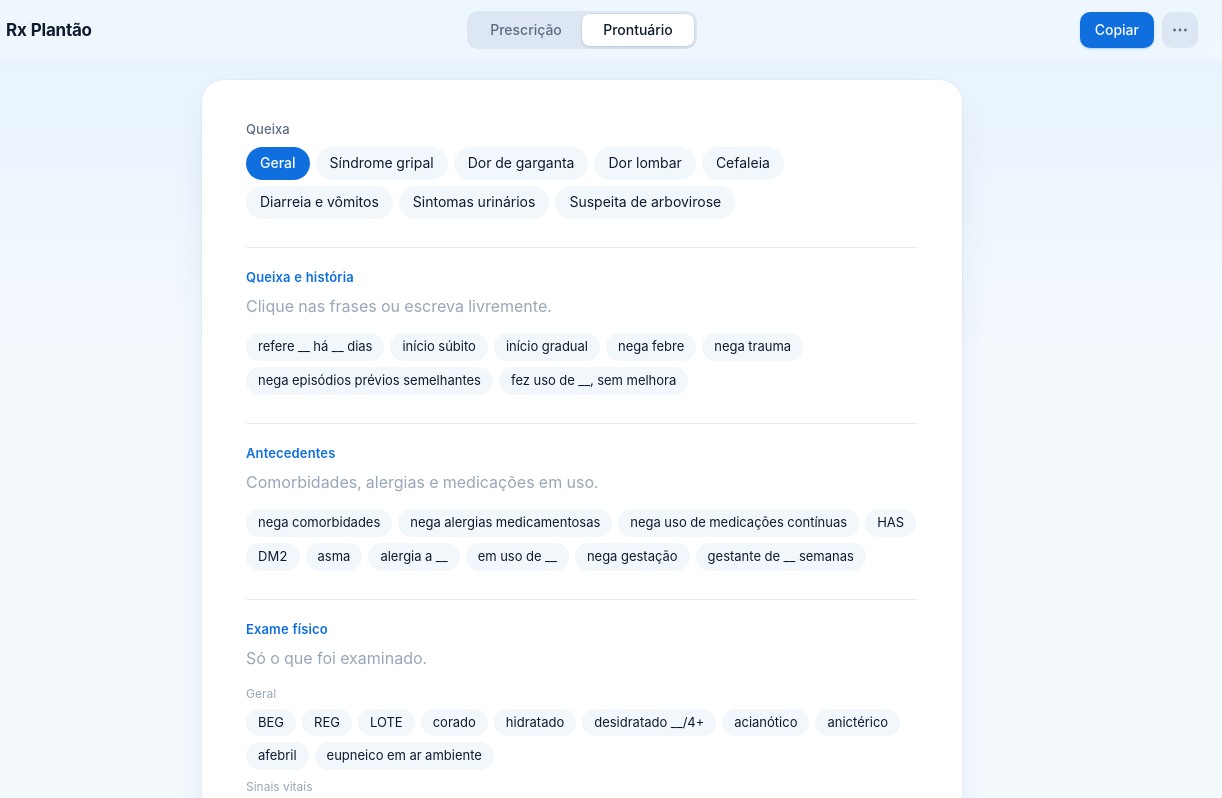
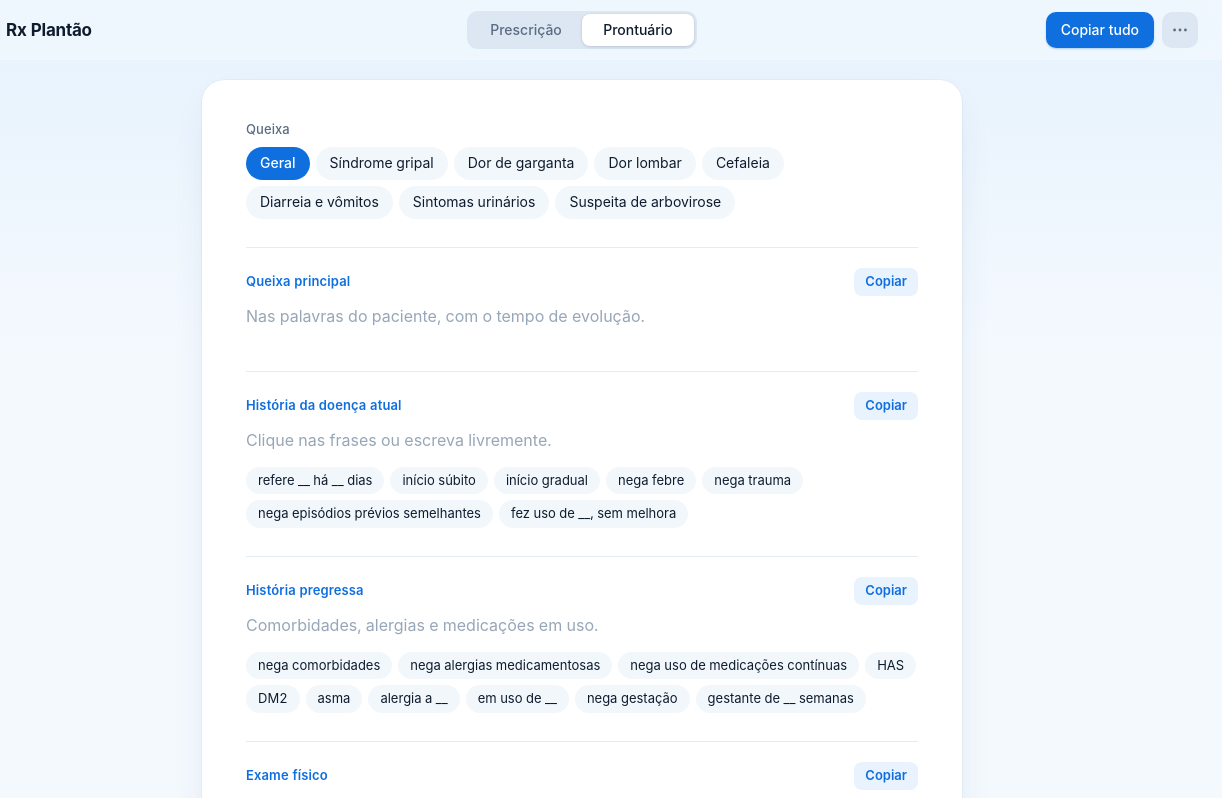
Before and after one commit to gabrielsouzaf77-rgb/pronto, a plain HTML site: page index.html in a window 1280 px wide. Both pictures are taken after a click on the tab "Prontuário". Shown: the top 798 px of the page, 58-1280 px from the left. Drawn offline with Linux system fonts and the light colour scheme.

Commit message:
Prontuário por seção e impressão sem cabeçalho do navegador
Retorno do Fábio (médico) no teste de 14/10:
- Queixa principal, HDA e história pregressa viram seções separadas
- Cada seção tem o próprio "Copiar", para colar no campo certo do sistema da UPA;
  o botão do topo vira "Copiar tudo"
- Margem da página zerada: o navegador deixa de imprimir data, endereço do
  site e numeração na receita

Co-Authored-By: Claude Opus 5.5 <noreply@anthropic.com>

```diff
--- a/assets/app.js
+++ b/assets/app.js
@@ -709,6 +709,7 @@
 
   function gruposDaSecao(id) {
     const queixa = PRONT.queixas.find((q) => q.id === estado.pront.queixa);
+    if (id === 'qp') return queixa.qp.length ? [{ grupo: '', chips: queixa.qp }] : [];
     if (id === 'hda') return [{ grupo: '', chips: queixa.hda }];
     if (id === 'hd') return queixa.hd.length ? [{ grupo: '', chips: queixa.hd }] : [];
     return PRONT.comuns[id] || [];
@@ -734,7 +735,10 @@
         </div>`).join('');
       return `
         <section class="sec" data-sec="${esc(s.id)}">
-          <h3 class="via__nome">${esc(s.titulo)}</h3>
+          <div class="sec__cab">
+            <h3 class="via__nome">${esc(s.titulo)}</h3>
+            <button type="button" class="sec__copiar" data-copiar-sec aria-label="Copiar ${esc(s.titulo)}">Copiar</button>
+          </div>
           <textarea class="sec__texto" rows="1" placeholder="${esc(s.dica)}" aria-label="${esc(s.titulo)}">${esc(valor)}</textarea>
           <div class="chips">${grupos}${s.id === 'cd' ? '<div class="sec__grupo"><button type="button" class="chip chip--acao" data-inserir-rx>+ Inserir prescrição atual</button></div>' : ''}</div>
         </section>`;
@@ -764,6 +768,15 @@
     const sec = ev.target.closest('.sec');
     if (!sec) return;
     const area = $('.sec__texto', sec);
+
+    // Os sistemas das UPAs têm um campo para cada parte: aqui sai só o texto desta seção, sem o rótulo.
+    if (ev.target.closest('[data-copiar-sec]')) {
+      let texto = area.value.trim();
+      const titulo = PRONT.secoes.find((s) => s.id === sec.dataset.sec).titulo;
+      if (!texto) return avisar(`${titulo}: ainda está vazio.`);
+      if (!/[.!?]$/.test(texto)) texto += '.';
+      return copiar(texto, `${titulo} copiado. É só colar no campo do sistema.`);
+    }
 
     if (ev.target.closest('[data-inserir-rx]')) {
       if (!estado.itens.length) return avisar('A receita está vazia. Escreva a prescrição primeiro.');
@@ -969,6 +982,7 @@
     $('#btnSalvarModelo').hidden = !naReceita;
     $('#btnLimpar').hidden = !naReceita;
     $('#btnLimparPront').hidden = naReceita;
+    $('#btnCopiar').textContent = naReceita ? 'Copiar' : 'Copiar tudo';
     // Campos escondidos medem altura zero; ao aparecer, voltam ao tamanho do texto.
     $$(naReceita ? '#tab-prescricao textarea' : '#secoes .sec__texto').forEach(ajustarAltura);
     window.scrollTo({ top: 0 });
--- a/assets/dados-prontuario.js
+++ b/assets/dados-prontuario.js
@@ -12,8 +12,9 @@
 
   window.RX_PRONTUARIO = {
     secoes: [
-      { id: 'hda', titulo: 'Queixa e história', rotulo: 'QP/HDA', dica: 'Clique nas frases ou escreva livremente.' },
-      { id: 'ant', titulo: 'Antecedentes', rotulo: 'Antecedentes', dica: 'Comorbidades, alergias e medicações em uso.' },
+      { id: 'qp', titulo: 'Queixa principal', rotulo: 'QP', dica: 'Nas palavras do paciente, com o tempo de evolução.' },
+      { id: 'hda', titulo: 'História da doença atual', rotulo: 'HDA', dica: 'Clique nas frases ou escreva livremente.' },
+      { id: 'ant', titulo: 'História pregressa', rotulo: 'HPP', dica: 'Comorbidades, alergias e medicações em uso.' },
       { id: 'ef', titulo: 'Exame físico', rotulo: 'Exame físico', dica: 'Só o que foi examinado.' },
       { id: 'hd', titulo: 'Hipótese diagnóstica', rotulo: 'HD', dica: 'Hipótese e CID, se quiser.' },
       { id: 'cd', titulo: 'Conduta', rotulo: 'Conduta', dica: 'O que foi feito e orientado.' },
@@ -86,48 +87,48 @@
     },
 
     queixas: [
-      { id: 'geral', nome: 'Geral', hda: [
+      { id: 'geral', nome: 'Geral', qp: [], hda: [
         k('refere __ há __ dias'), k('início súbito'), k('início gradual'), k('nega febre'), k('nega trauma'),
         k('nega episódios prévios semelhantes'), k('fez uso de __, sem melhora'),
       ], hd: [] },
 
-      { id: 'gripal', nome: 'Síndrome gripal', hda: [
+      { id: 'gripal', nome: 'Síndrome gripal', qp: [k('tosse há __ dias'), k('febre há __ dias'), k('coriza'), k('dor de garganta'), k('dor no corpo')], hda: [
         k('tosse seca há __ dias'), k('tosse produtiva há __ dias'), k('coriza'), k('obstrução nasal'), k('odinofagia'),
         k('febre aferida de __ °C'), k('febre não aferida'), k('mialgia'), k('cefaleia'),
         k('nega dispneia'), k('nega dor torácica'), k('contato com pessoa com sintomas semelhantes'),
       ], hd: [k('síndrome gripal'), k('infecção de vias aéreas superiores')] },
 
-      { id: 'garganta', nome: 'Dor de garganta', hda: [
+      { id: 'garganta', nome: 'Dor de garganta', qp: [k('dor de garganta há __ dias'), k('febre'), k('dor para engolir')], hda: [
         k('odinofagia há __ dias'), k('febre aferida de __ °C'), k('febre não aferida'), k('nega tosse'), k('nega coriza'),
         k('disfagia'), k('nega dispneia'), k('nega trismo'),
       ], hd: [k('faringoamigdalite aguda')] },
 
-      { id: 'lombar', nome: 'Dor lombar', hda: [
+      { id: 'lombar', nome: 'Dor lombar', qp: [k('dor nas costas há __ dias'), k('dor lombar há __ dias')], hda: [
         k('dor lombar há __ dias'), k('início após esforço físico'), k('piora à movimentação'), k('sem irradiação'),
         k('irradiação para membro inferior __'), k('nega trauma'), k('nega febre'),
         k('nega perda de força ou alteração de sensibilidade'), k('nega incontinência urinária ou fecal'),
         k('nega sintomas urinários'),
       ], hd: [k('lombalgia mecânica aguda')] },
 
-      { id: 'cefaleia', nome: 'Cefaleia', hda: [
+      { id: 'cefaleia', nome: 'Cefaleia', qp: [k('dor de cabeça há __'), k('cefaleia há __')], hda: [
         k('cefaleia há __'), k('holocraniana'), k('hemicraniana à __'), k('pulsátil'), k('em aperto'),
         k('intensidade __/10'), k('fotofobia e fonofobia'), k('náuseas'), k('semelhante a episódios prévios'),
         k('nega início súbito'), k('nega febre'), k('nega déficit neurológico'), k('nega trauma'),
       ], hd: [k('cefaleia primária'), k('enxaqueca'), k('cefaleia tensional')] },
 
-      { id: 'gastro', nome: 'Diarreia e vômitos', hda: [
+      { id: 'gastro', nome: 'Diarreia e vômitos', qp: [k('diarreia há __ dias'), k('vômitos há __ dias'), k('dor de barriga')], hda: [
         k('diarreia há __ dias'), k('__ evacuações líquidas ao dia'), k('sem sangue ou muco'), k('vômitos, __ episódios'),
         k('dor abdominal em cólica'), k('febre não aferida'), k('nega febre'), k('aceitando líquidos'),
         k('diurese preservada'), k('contactantes com quadro semelhante'),
       ], hd: [k('gastroenterite aguda')] },
 
-      { id: 'urinario', nome: 'Sintomas urinários', hda: [
+      { id: 'urinario', nome: 'Sintomas urinários', qp: [k('ardência ao urinar há __ dias'), k('vontade de urinar toda hora')], hda: [
         k('disúria há __ dias'), k('polaciúria'), k('urgência miccional'), k('dor suprapúbica'),
         k('nega febre'), k('nega dor lombar'), k('nega hematúria'), k('nega corrimento vaginal'),
         k('nega episódios recentes semelhantes'),
       ], hd: [k('cistite aguda não complicada')] },
 
-      { id: 'arbovirose', nome: 'Suspeita de arbovirose', hda: [
+      { id: 'arbovirose', nome: 'Suspeita de arbovirose', qp: [k('febre há __ dias'), k('dor no corpo'), k('manchas na pele')], hda: [
         k('febre há __ dias'), k('mialgia'), k('cefaleia'), k('dor retro-orbitária'), k('artralgia'), k('exantema'),
         k('náuseas'), k('nega sangramentos'), k('nega dor abdominal intensa'), k('nega vômitos persistentes'),
         k('nega tontura ou desmaio'),
--- a/assets/styles.css
+++ b/assets/styles.css
@@ -478,6 +478,21 @@ input.rx__qtd { height: 1.75rem; padding: 0 0.375rem; margin-right: -0.375rem; f
 .chip--queixa { padding: 0.4375rem 0.875rem; font-size: 0.875rem; }
 .secoes { display: flex; flex-direction: column; gap: 1.75rem; }
 .sec { padding-top: 1.25rem; border-top: 1px solid var(--linha); }
+.sec__cab { display: flex; align-items: center; justify-content: space-between; gap: 0.75rem; margin-bottom: 0.25rem; }
+.sec__cab .via__nome { margin-bottom: 0; }
+.sec__copiar {
+  height: 1.75rem;
+  padding: 0 0.6875rem;
+  border: 0;
+  border-radius: 0.5rem;
+  background: var(--azul-claro);
+  color: var(--azul);
+  font-size: 0.8125rem;
+  font-weight: 600;
+  transition: background-color 0.15s, transform 0.25s var(--mola);
+}
+.sec__copiar:hover { background: var(--azul-medio); color: var(--azul-forte); }
+.sec__copiar:active { transform: scale(0.96); transition-duration: 0.1s; }
 .sec__texto {
   display: block;
   width: calc(100% + 0.75rem);
@@ -633,16 +648,17 @@ input.rx__qtd { height: 1.75rem; padding: 0 0.375rem; margin-right: -0.375rem; f
 .rx__fim { display: flex; align-items: center; gap: 0.75rem; margin-top: 0.5rem; font-size: 0.6875rem; letter-spacing: 0.02em; color: var(--suave); }
 .rx__fim::before, .rx__fim::after { content: ''; flex: 1; height: 1px; background: #9fb0c4; }
 
-@page { size: A4; margin: 14mm; }
+@page { size: A4; margin: 0; }
 
 @media print {
   body { background: #fff; }
   body > *:not(#impressao) { display: none !important; }
   #impressao { display: block; }
   .folha--impressa {
-    min-height: 265mm;
+    box-sizing: border-box;
+    min-height: 296mm;
     margin: 0;
-    padding: 0;
+    padding: 14mm 16mm;
     border-radius: 0;
     box-shadow: none;
     animation: none;
```
Also changed, not shown: exemplos/receita-teste.html (+23 -1 lines), exemplos/receita-teste-via1.png, exemplos/receita-teste-via2.png, 1 other file.
